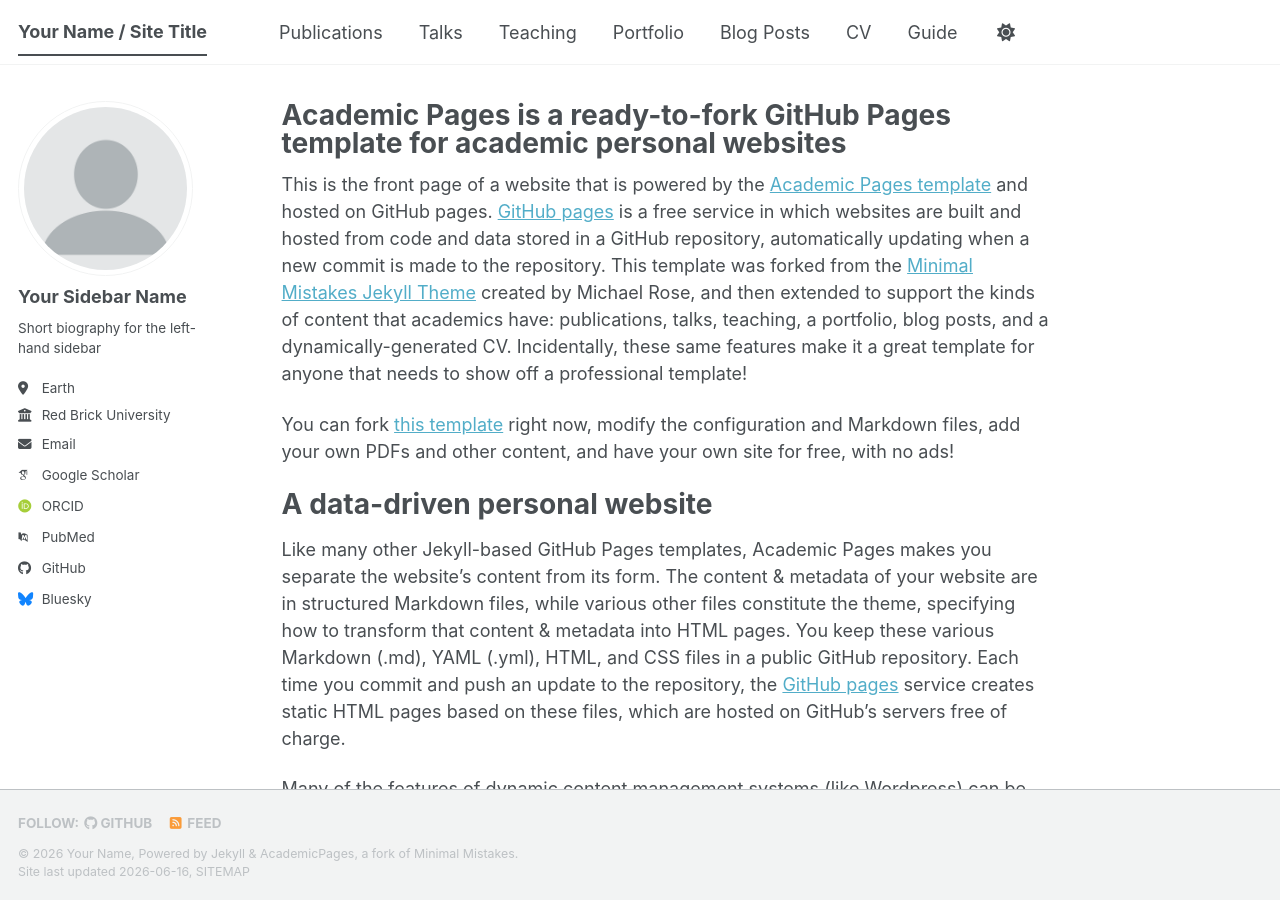
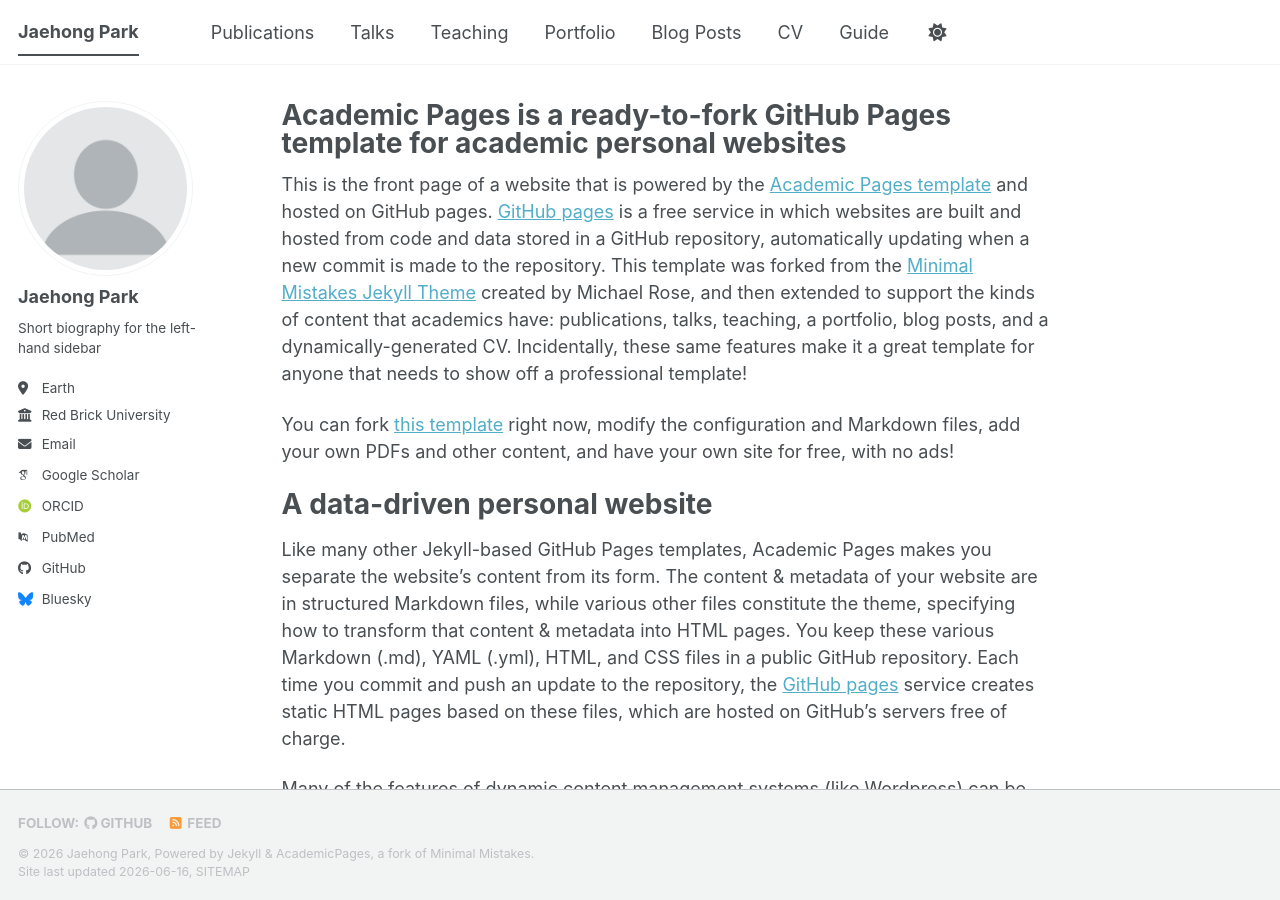
Before and after one commit to JaeRED914/JaeRED914.github.io, a Jekyll site: the page built from _pages/about.md, in a window 1280 px wide and 900 px high. Built offline with Jekyll 4.4.1, drawn with Linux system fonts in a browser that asks for light colours; some web fonts are replaced; a script bundle is joined from its source files by our own code; library files that are not in the unit come from our copies.

Commit message:
Update _config.yml

```diff
--- a/_config.yml
+++ b/_config.yml
@@ -9,9 +9,9 @@
 # Basic Site Settings
 locale                   : "en-US"
 site_theme               : "default" # The available themes options are "default", "air", "sunrise", "mint", "dirt" and "contrast"
-title                    : "Your Name / Site Title"
+title                    : "Jaehong Park"
 title_separator          : "-"
-name                     : &name "Your Name"
+name                     : &name "Jaehong Park"
 description              : &description "Your Name's academic portfolio"   # Update this with a general description of your site, this is the default if not overridden by a page
 url                      : https://academicpages.github.io # The base hostname & protocol for your site e.g. "https://[your GitHub username].github.io",
                                                            # or if you already have some other page hosted on Github then use "https://[your GitHub username].github.io/[Your Repo Name]"
@@ -24,7 +24,7 @@ repository               : "academicpages/academicpages.github.io"
 author:
   # Biographic information
   avatar           : "profile.png"
-  name             : "Your Sidebar Name"
+  name             : "Jaehong Park"
   pronouns         : # example: "she/her"
   bio              : "Short biography for the left-hand sidebar"
   location         : "Earth"
```
